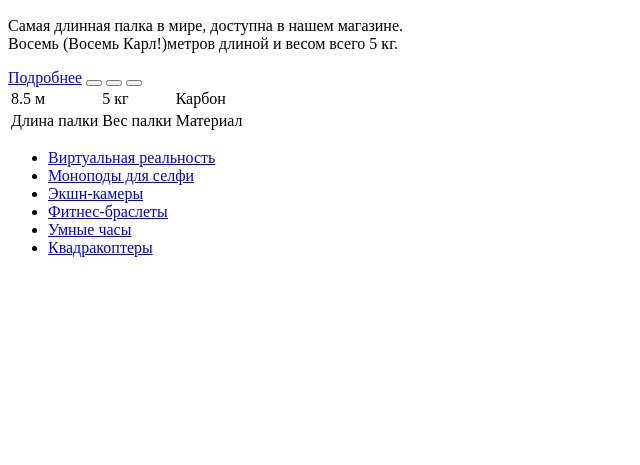
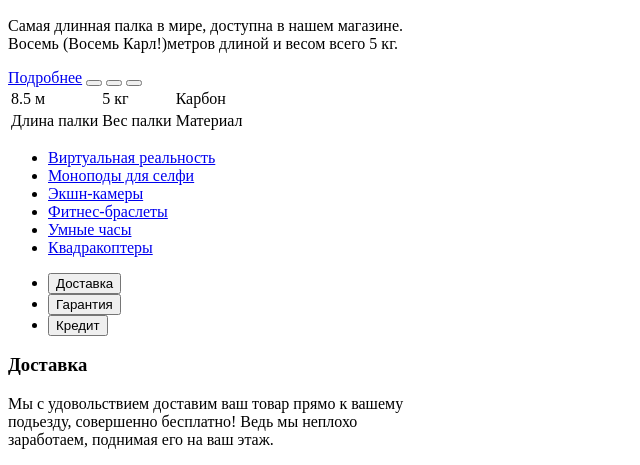
Before and after one commit to webdotG/1567833-device-29, a plain HTML site: page index.html in a window 1280 px wide. Shown: the part 357-822 px from the top of the page, without its empty margins (0-640 px from the left). Before the commit the page ends 800 px from the top, so only its background shows below. Drawn offline with Linux system fonts and the light colour scheme.

Commit message:
index main services

```diff
--- a/index.html
+++ b/index.html
@@ -57,6 +57,25 @@
     <li><a href="#">Умные часы</a></li>
     <li><a href="#">Квадракоптеры</a></li>
   </ul>
+  <div>
+    <ul>
+      <li>
+        <button>Доставка</button>
+      </li>
+      <li>
+        <button>Гарантия</button>
+      </li>
+      <li>
+        <button>Кредит</button>
+      </li>
+    </ul>
+    <div>
+      <h3>Доставка</h3>
+      <p>Мы с удовольствием доставим ваш товар прямо к вашему<br>
+        подьезду, совершенно бесплатно! Ведь мы неплохо<br>
+        заработаем, поднимая его на ваш этаж.</p>
+    </div>
+  </div>
 
 </main>
 </body>
```
